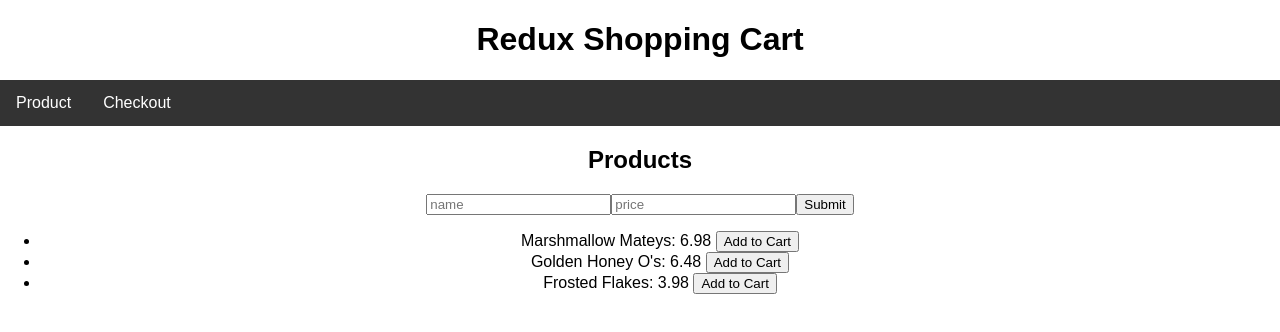
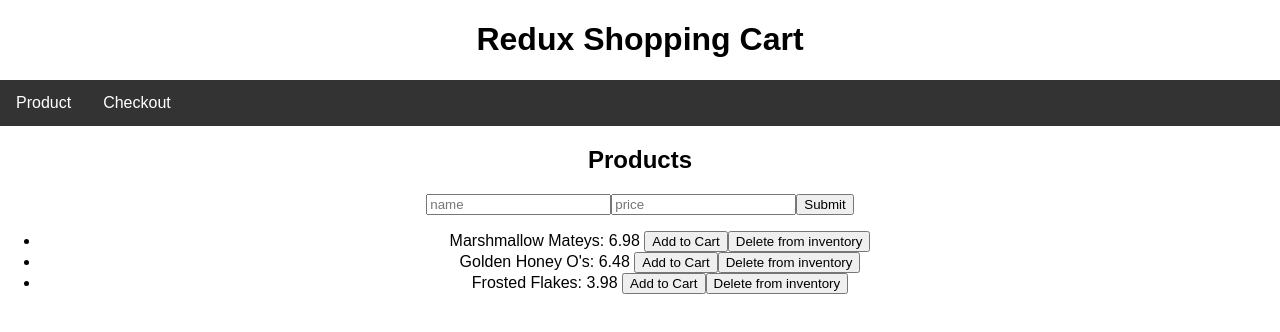
Before and after one commit to KxcCarter/redux-shopping-cart, a React (Create React App) app: page /#/ in a window 1280 px wide. Shown: the top 332 px of the page. Built offline with nearby package versions, Linux system fonts and the light colour scheme.

Commit message:
Adds dispatch to delete from product list.

```diff
--- a/src/components/ProductList/ProductList.js
+++ b/src/components/ProductList/ProductList.js
@@ -9,7 +9,7 @@ class ProductList extends Component {
       <div>
         <ul>
           {this.props.products.map((product, i) => {
-            return <ProductListItem key={i} product={product} />;
+            return <ProductListItem key={i} index={i} product={product} />;
           })}
         </ul>
       </div>
--- a/src/components/ProductListItem/ProductListItem.js
+++ b/src/components/ProductListItem/ProductListItem.js
@@ -10,11 +10,20 @@ class ProductListItem extends Component {
     });
   };
 
+  deleteProduct = (index) => (event) => {
+    console.log('we will delete', index);
+    this.props.dispatch({
+      type: 'DELETE_PRODUCT',
+      payload: index,
+    });
+  };
+
   render() {
     return (
       <li>
         {this.props.product.name}: {this.props.product.price}{' '}
         <button onClick={this.addProductToCart}>Add to Cart</button>
+        <button onClick={this.deleteProduct(this.props.index)}>Delete from inventory</button>
       </li>
     );
   }
--- a/src/index.js
+++ b/src/index.js
@@ -19,6 +19,10 @@ const products = [
 const productReducer = (state = products, action) => {
   if (action.type === 'ADD_NEW_PRODUCT') {
     return [...state, action.payload];
+  } else if (action.type === 'DELETE_PRODUCT') {
+    return state.filter((item, index) => {
+      return action.payload !== index;
+    });
   }
   return state;
 };
```
